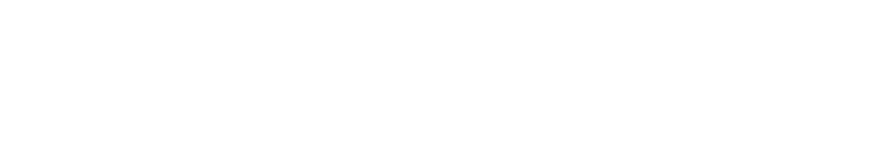
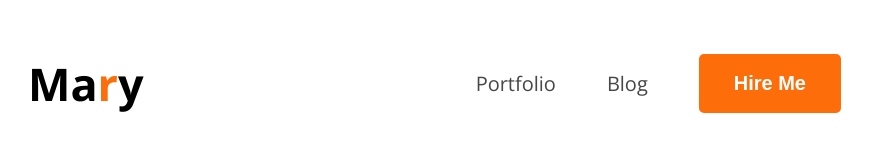
Before and after one commit to Alamgir5035/my-first-website-portfolio, a plain HTML site: page index.html in a window 1280 px wide. Shown: the whole page, without its empty margins (180-1052 px from the left). Drawn offline with nearby package versions, Linux system fonts and the light colour scheme.

Commit message:
added my website

```diff
--- a/index.html
+++ b/index.html
@@ -4,13 +4,28 @@
     <meta charset="UTF-8">
     <meta name="viewport" content="width=device-width, initial-scale=1.0">
     <title>my-first-website-portfolio</title>
+    <link rel="preconnect" href="https://fonts.googleapis.com">
+    <link rel="preconnect" href="https://fonts.gstatic.com" crossorigin>
+    <link href="https://fonts.googleapis.com/css2?family=Open+Sans:ital,wght@0,300..800;1,300..800&display=swap" rel="stylesheet">
+    <link rel="stylesheet" href="styles/portfolio.css">
 </head>
-<body>
+<body class="open-sans-normal">
+    <nav>
+        <h3 class="nav-title">Ma<span class="tex-primary">r</span>y</h3>
+        <ul>
+            <li><a class="dark-2" href="">Portfolio</a></li>
+            <li><a class="dark-2" href="">Blog</a></li>
+            <li><a href=""><button class="btn-primary">Hire Me</button></a></li>
+        </ul>
+    </nav>
     <header>
 
     </header>
     <main>
 
     </main>
+    <footer>
+
+    </footer>
 </body>
 </html>
--- /dev/null
+++ b/styles/portfolio.css
@@ -0,0 +1,58 @@
+
+.open-sans-normal {
+  font-family: "Open Sans", sans-serif;
+  font-optical-sizing: auto;
+  font-style: normal;
+  font-variation-settings:
+    "wdth" 100;
+}
+
+/* shared style */
+.tex-primary{
+    color: #fd6E0A;
+}
+
+/* shared style */
+.btn-primary{
+    background-color: #fd6E0A;
+    font-weight: bold;
+    font-size: 20px;
+    color: white;
+    border: none;
+    padding: 18px 35px;
+    border-radius: 5px;
+
+}
+
+
+
+/* Nav styles */
+nav{
+    display: flex;
+    align-items: center;
+    justify-content: space-between;
+    margin: 0 200px;
+}
+
+.dark-2{
+    color: #474747;
+}
+
+.nav-title{
+    font-weight: 800px;
+    font-size: 45px;
+}
+nav ul{
+    display: flex;
+    align-items: center;
+}
+
+nav ul li {
+    list-style: none;
+    margin-right:51px ;
+}
+
+nav ul a {
+    text-decoration: none;
+    font-size: 20px;
+}
```
